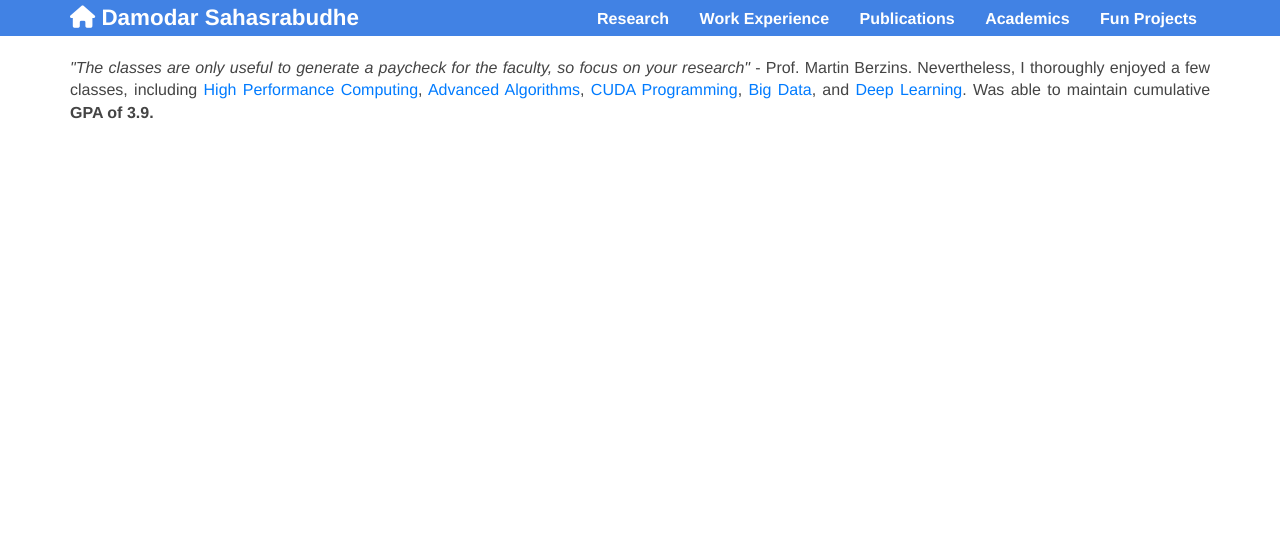
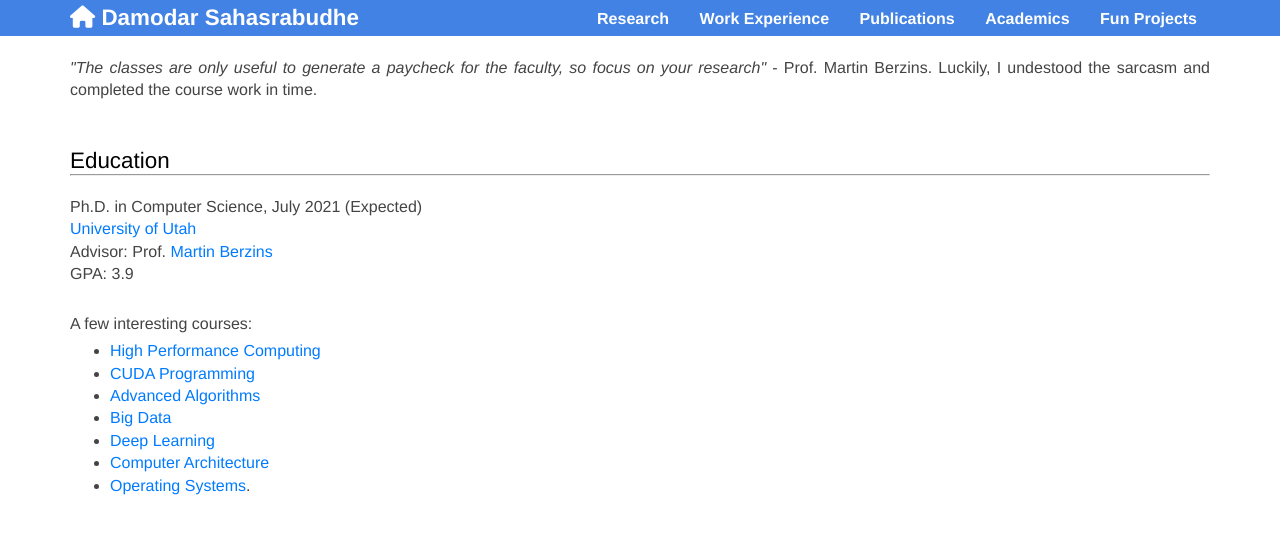
Before and after one commit to damu1000/damu1000.github.io, a Jekyll site: the page built from academics/index.html, in a window 1280 px wide. Shown: the top 534 px of the page. Built offline with Jekyll 4.4.1, drawn with Linux system fonts in a browser that asks for light colours; nearby versions of some CDN libraries.

Commit message:
Education

```diff
--- a/academics/index.html
+++ b/academics/index.html
@@ -9,21 +9,48 @@ layout: default
     <section>
       <div class="container flex">
         <div class="text editable">
-          <!-- <h2> Academics <hr> </h2> -->
           <body>
             <p>
               <i>"The classes are only useful to generate a paycheck for the faculty,
                 so focus on your research"</i> - Prof. Martin Berzins.
-              Nevertheless, I thoroughly enjoyed a few classes, including
-              <a href="https://www.cs.utah.edu/~hari/teaching/spring2017.html">High Performance Computing</a>,
-              <a href="https://utah.instructure.com/courses/643359">Advanced Algorithms</a>,
-              <a href="http://www.cs.utah.edu/~mhall/cs6235s12/">CUDA Programming</a>,
-              <a href="https://www.cs.utah.edu/~hari/teaching/fall2015.html">Big Data</a>, and
-              <a href="https://utah.instructure.com/courses/517164">Deep Learning</a>.
-              Was able to maintain cumulative <b>GPA of 3.9.</b>
+                Luckily, I undestood the sarcasm and completed the course work in time.
             </p>
           </body>
         </div>
       </div>
     </section>
 </div>
+
+<div class="content">
+    <section>
+      <div class="container flex">
+        <div class="text editable">
+          <h2> Education <a href="{{ site.url }}/research"></a> <hr> </h2>
+          <body>
+              <p>
+                Ph.D. in Computer Science, July 2021 (Expected)
+                <br>
+                <a href="https://cs.utah.edu">University of Utah</a>
+                <br>
+                Advisor: Prof. <a href="https://www.sci.utah.edu/people/mb.html">Martin Berzins</a>
+                <br>
+                GPA: 3.9
+                <br>
+                <br>
+              </p>
+              <p>A few interesting courses:</p>
+              <ul>
+               <li><a href="https://www.cs.utah.edu/~hari/teaching/spring2017.html">High Performance Computing</a></li>
+               <li><a href="http://www.cs.utah.edu/~mhall/cs6235s12/">CUDA Programming</a></li>
+               <li><a href="https://utah.instructure.com/courses/643359">Advanced Algorithms</a></li>
+               <li><a href="https://www.cs.utah.edu/~hari/teaching/fall2015.html">Big Data</a></li>
+               <li><a href="https://utah.instructure.com/courses/517164">Deep Learning</a></li>
+               <li><a href="http://www.cs.utah.edu/~rajeev/cs6810/">Computer Architecture</a></li>
+               <li><a href="https://go.utah.edu/cas/login?service=https%3A%2F%2Fincommon2.sso.utah.edu%2Fidp%2FAuthn%2FExternal%3Fconversation%3De11s1&entityId=http%3A%2F%2Futah.instructure.com%2Fsaml2">Operating Systems</a>.               </li>
+             </ul>
+
+          </body>
+        </div>
+      </div>
+    </section>
+</div>
```
Also changed, not shown: fun_projects/index.html (+23 -1 lines), research/index.html (+9 -10 lines).
